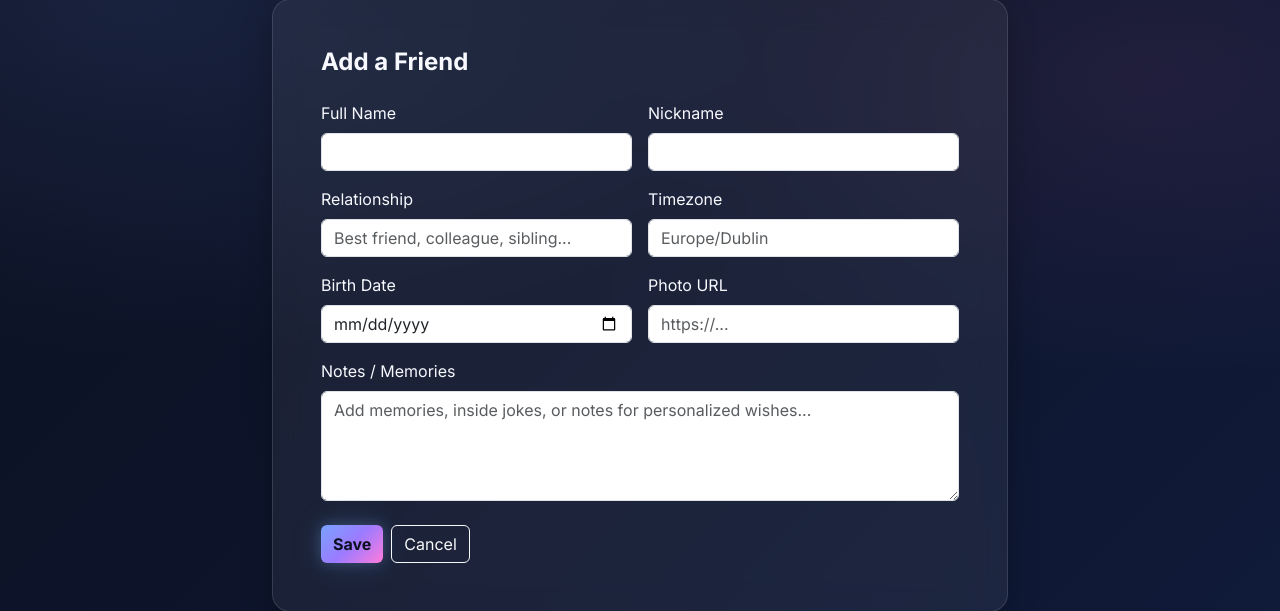
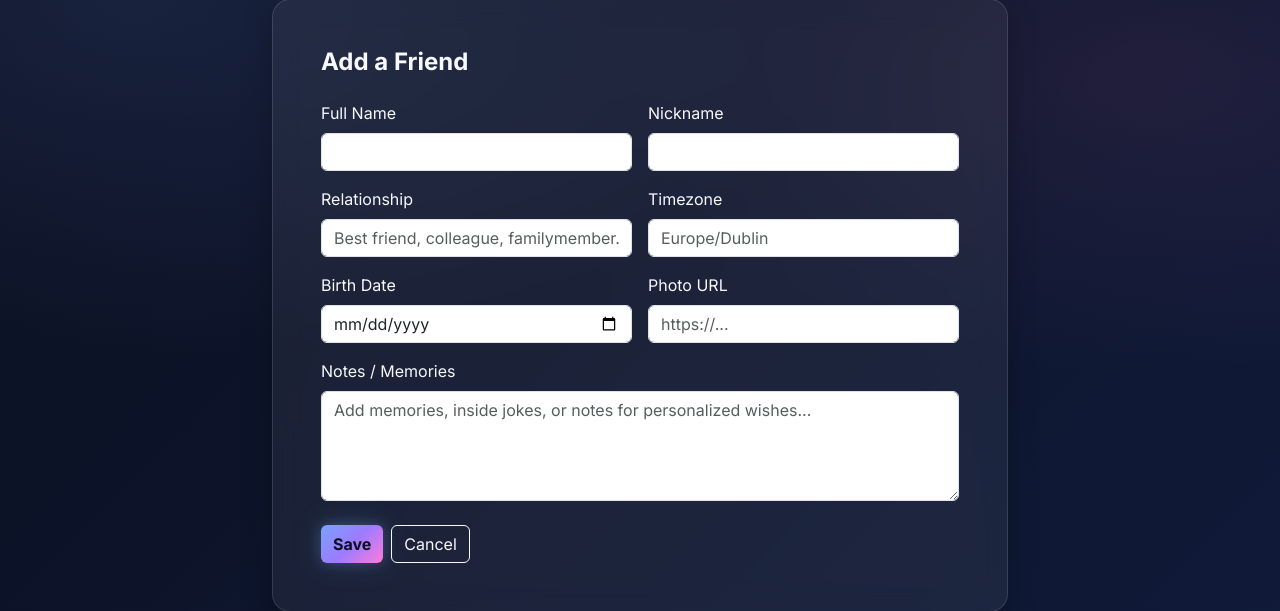
Before and after one commit to vineethbetha211-sketch/Birthday-Wishes-Hub, a Flask app: page /friends/create in a window 1280 px wide. Shown: the part 82-693 px from the top of the page. Run offline with Flask 3, Linux system fonts and the light colour scheme; the visitor is signed in with stand-in values (Sample User, id 1).

Commit message:
familymember...

```diff
--- a/app/templates/friends/form.html
+++ b/app/templates/friends/form.html
@@ -25,7 +25,7 @@
 
                     <div class="col-md-6">
                         {{ form.relationship.label(class="form-label") }}
-                        {{ form.relationship(class="form-control", placeholder="Best friend, colleague, sibling...") }}
+                        {{ form.relationship(class="form-control", placeholder="Best friend, colleague, familymember...") }}
                     </div>
                     <div class="col-md-6">
                         {{ form.timezone.label(class="form-label") }}
```
